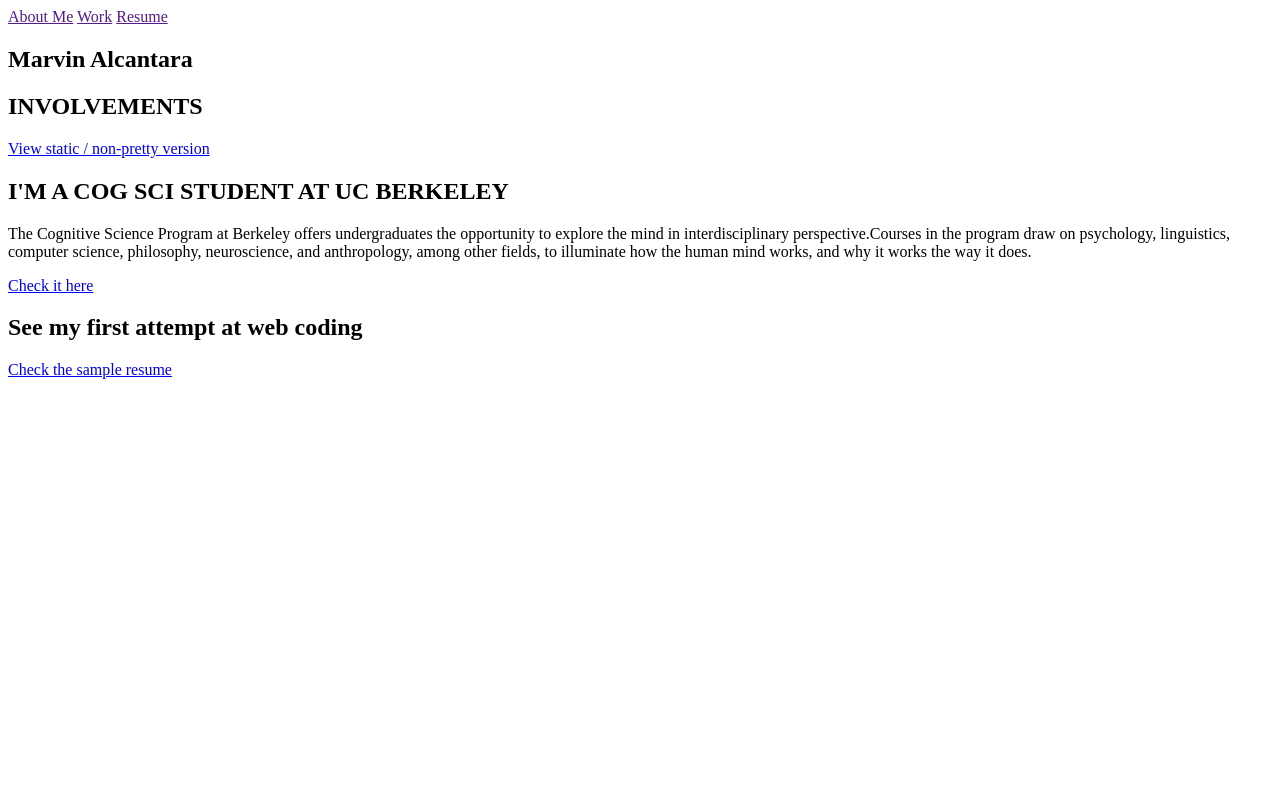
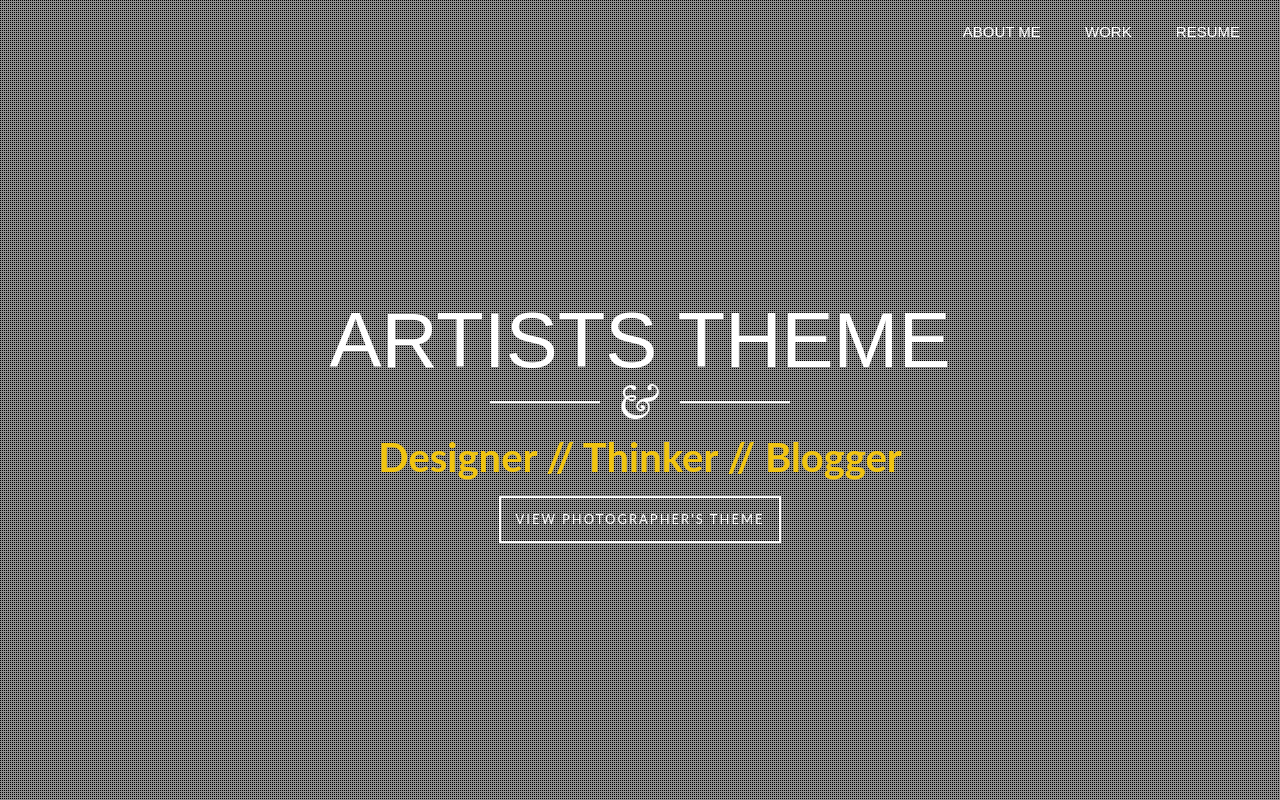
Before and after one commit to maralkan/maralkan.github.io, a plain HTML site: page artist-theme.html in a window 1280 px wide. Shown: the top 800 px of the page. Drawn offline with Linux system fonts and the light colour scheme.

Commit message:
Changes to artist-theme.html and style.css
Added styling for navigation bar

```diff
--- a/artist-theme.html
+++ b/artist-theme.html
@@ -2,7 +2,8 @@
 
 <head>
 	<link href='http://fonts.googleapis.com/css?family=Open+Sans:400,300,700' rel='stylesheet' type='text/css'>
-    <link href="css/style.css" media="all">
+    <link rel="stylesheet" href="css/normalize.css" media="all">
+    <link rel="stylesheet" href="css/style.css" media="all">
 
     <script src="js/jquery-1.11.1.min.js"></script>
     <script src="js/device.min.js"></script> <!--OPTIONAL JQUERY PLUGIN-->
@@ -13,24 +14,24 @@
 
 <body>
     <section class="big-background">
+        <nav>
+            <a href="#about-section">About Me</a>
+            <a href="">Work</a>
+            <a href="">Resume</a>
+        </nav>
         <a id="bgndVideo" class="player" data-property="{videoURL:'https://www.youtube.com/watch?v=iNJdPyoqt8U',containment:'body',autoPlay:true, mute:true, startAt:0, opacity:1}"></a>
         <div class="pattern"></div>
         <div class="big-background-container">
-            <nav>
-                <a href="">About Me</a>
-                <a href="">Work</a>
-                <a href="">Resume</a>
-            </nav>
-            <h1 class="big-background-title">Marvin Alcantara</h1>
+            <h1 class="big-background-title">Artists Theme</h1>
             <div class="divider"></div>
-            <h1 id="colorize">INVOLVEMENTS</h1>
-            <a href="index_static.html" class="big-background-btn">View static / non-pretty version</a>
+            <h1 id="colorize">Designer // Thinker // Blogger</h1>
+            <a href="index_static.html" class="big-background-btn">View Photographer's Theme</a>
         </div>
     </section>
     <div class="wrapper">
     	<section class="about-section">
             <div class="about-section-container">
-                <h2 class="about-section-title">I'M A COG SCI STUDENT AT UC BERKELEY</h2>
+                <h2 class="about-section-title">Cognitive Science at Cal</h2>
                 <p>The Cognitive Science Program at Berkeley offers undergraduates the opportunity to explore the mind in interdisciplinary
                     perspective.Courses in the program draw on psychology, linguistics, computer science, philosophy, neuroscience, and
                     anthropology, among other fields, to illuminate how the human mind works, and why it works the way it does.</p>
@@ -40,9 +41,9 @@
         <section class="small-background-section">
             <div class='pattern'></div>
             <div class="small-background-container">
-            	<h2 class="small-background-title"><span>See my first attempt at web coding</span></h2>
+            	<h2 class="small-background-title"><span>See a new artists theme I've been working on</span></h2>
                 <p/>
-                <a href="resume.html" class="big-background-btn">Check the sample resume</a>
+                <a href="artist-theme.html" class="big-background-btn">Check it here</a>
             </div>
         </section>
     </div>
--- a/css/style.css
+++ b/css/style.css
@@ -23,13 +23,26 @@ body {
 
 nav {
     display: inline-block;
-    margin-top: 20px;
+    position: relative;
     float: right;
     z-index: 1000;
+    margin-top: 20px;
+    margin-right: 20px;
 }
 
 nav a {
-    padding-left: 20px;
+    padding: 20px 20px 20px 20px;
+    color: white;
+    text-transform: uppercase;
+    text-decoration: none;
+    -webkit-transition:.4s background ease;
+    -moz-transition:.4s background ease;
+    -o-transition:.4s background ease;
+    transition:.4s background ease;
+}
+
+nav a:hover {
+    background: rgba(255,255,255,0.4);
 }
 
 
```
